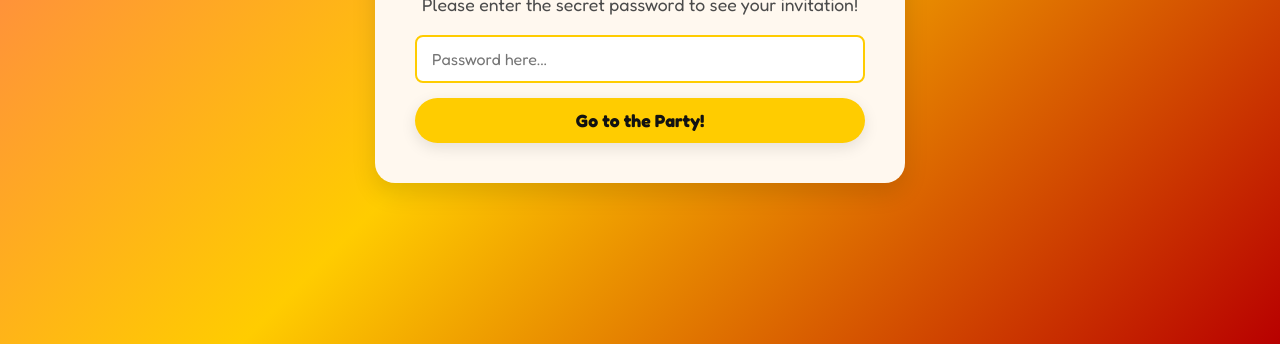
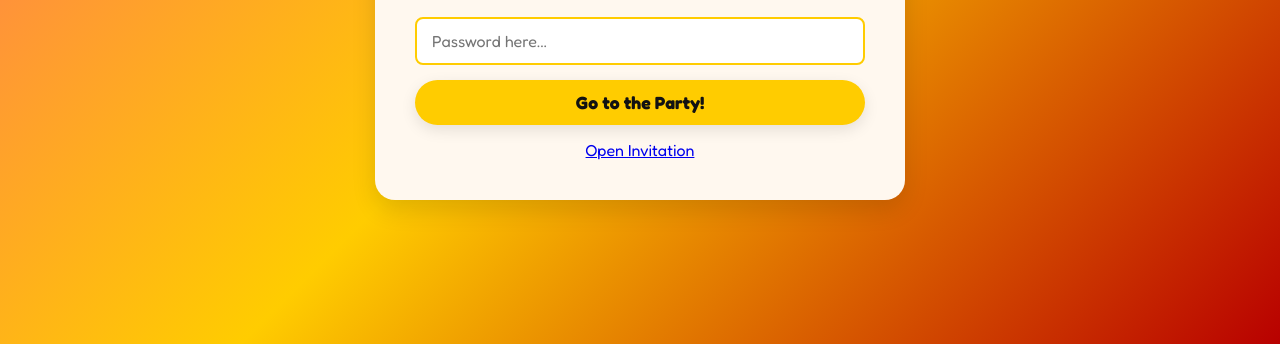
Before and after one commit to thalimallari/BirthdayInvitation_site, a plain HTML site: page LP.html in a window 1280 px wide. Shown: the part 456-800 px from the top of the page. Drawn offline with Linux system fonts and the light colour scheme.

Commit message:
Update LP.html

```diff
--- a/LP.html
+++ b/LP.html
@@ -142,8 +142,10 @@
         <form class="password-form" action="Birthday Invitation.html" onsubmit="return checkPassword();">
             <input type="password" id="password" placeholder="Password here..." required>
             <button type="submit">Go to the Party!</button>
+              <a href="BirtdayInvitation.html" class="birthday-btn">Open Invitation</a>
         </form>
     </div>
 
 </body>
+
 </html>
```
